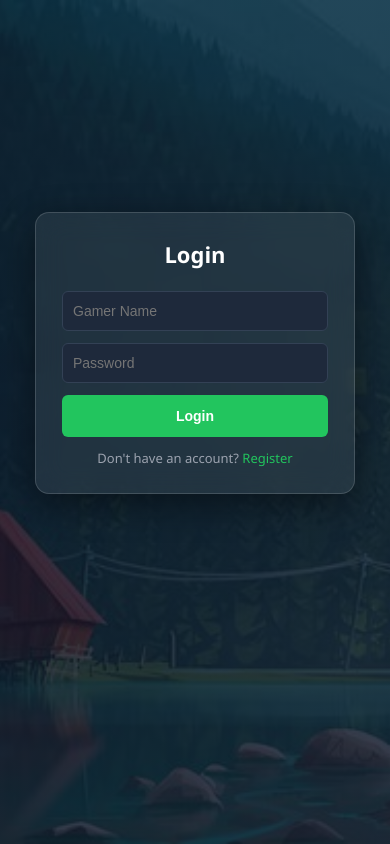
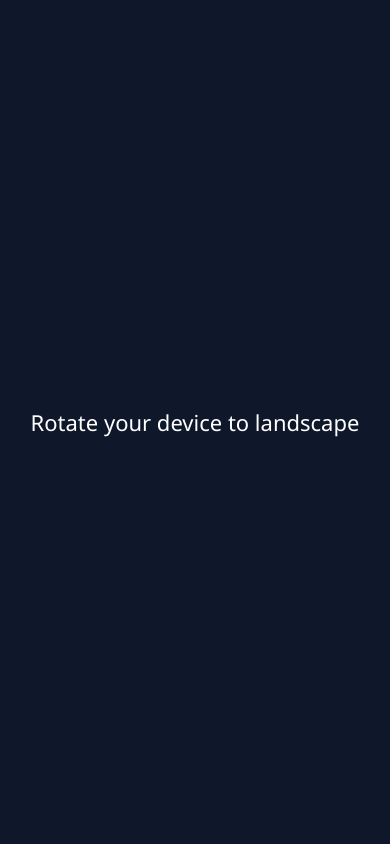
Before and after one commit to CodesCraft-404/Arcadify, a Django app: page / in a window 390 px wide. Run offline with Django 5.2, Linux system fonts and the light colour scheme.

Commit message:
Phone login and register UI3

```diff
--- a/accounts/templates/accounts/login_registration.html
+++ b/accounts/templates/accounts/login_registration.html
@@ -4,9 +4,13 @@
 <head>
 <meta charset="UTF-8">
 
-<meta name="viewport" content="width=device-width, initial-scale=1">
+<meta name="viewport" content="width=device-width, initial-scale=1, maximum-scale=1, user-scalable=no">
 
 <title>Arcade Login</title>
+
+<meta name="mobile-web-app-capable" content="yes">
+<meta name="apple-mobile-web-app-capable" content="yes">
+<meta name="apple-mobile-web-app-status-bar-style" content="black-translucent">
 
 <style>
 
@@ -33,7 +37,23 @@ body{
     color:white;
 }
 
-/* ---------- CARD ---------- */
+/* ---------- ROTATE WARNING ---------- */
+
+.rotate-warning{
+    display:none;
+    position:fixed;
+    top:0;
+    left:0;
+    width:100%;
+    height:100%;
+    background:#0f172a;
+    color:white;
+    font-size:22px;
+    justify-content:center;
+    align-items:center;
+    text-align:center;
+    z-index:999;
+}
 
 /* ---------- CONTAINER ---------- */
 
@@ -59,17 +79,17 @@ body{
 
     border:1px solid rgba(255,255,255,0.15);
 
-    box-shadow:
-    0 10px 35px rgba(0,0,0,0.45);
+    box-shadow:0 10px 35px rgba(0,0,0,0.45);
 
-    display:flex;
     flex-direction:column;
     gap:12px;
+
     display:none;
 }
 
 .panel.active{
     display:flex;
+    animation:panelFade .25s ease;
 }
 
 @keyframes panelFade{
@@ -81,13 +101,6 @@ body{
         opacity:1;
         transform:scale(1);
     }
-}
-
-
-.panel.active{
-    opacity:1;
-    transform:scale(1);
-    pointer-events:auto;
 }
 
 /* ---------- TITLE ---------- */
@@ -178,10 +191,28 @@ button:hover{
 
 }
 
+/* ---------- FORCE LANDSCAPE ---------- */
+
+@media screen and (orientation:portrait){
+
+.container{
+    display:none;
+}
+
+.rotate-warning{
+    display:flex;
+}
+
+}
+
 </style>
 </head>
 
 <body>
+
+<div class="rotate-warning">
+Rotate your device to landscape
+</div>
 
 <div class="container">
 
@@ -214,12 +245,6 @@ Don't have an account? <span>Register</span>
 
 <div class="title">Register</div>
 
-{% if messages %}
-{% for message in messages %}
-<div class="error">{{ message }}</div>
-{% endfor %}
-{% endif %}
-
 <input id="regName" placeholder="Your Name">
 <input id="regGamerName" placeholder="Gamer Name">
 <input id="regAge" type="number" placeholder="Age">
@@ -239,7 +264,21 @@ Already have an account? <span>Login</span>
 
 <script>
 
-/* PANEL SWITCH */
+/* ---------- FULLSCREEN ---------- */
+
+function goFullscreen(){
+
+if(document.documentElement.requestFullscreen){
+document.documentElement.requestFullscreen()
+}
+
+}
+
+document.addEventListener("click",function(){
+goFullscreen()
+},{once:true})
+
+/* ---------- PANEL SWITCH ---------- */
 
 function togglePanel(){
 
@@ -251,9 +290,14 @@ register.classList.toggle("active")
 
 }
 
-/* LOGIN */
+/* ---------- LOGIN ---------- */
 
 function submitLogin(){
+
+if(!loginGamerName.value || !loginPassword.value){
+alert("Please fill all fields")
+return
+}
 
 const form=document.createElement("form")
 form.method="POST"
@@ -270,9 +314,14 @@ form.submit()
 
 }
 
-/* REGISTER */
+/* ---------- REGISTER ---------- */
 
 function submitRegister(){
+
+if(!regName.value || !regGamerName.value || !regPassword.value){
+alert("Please fill all fields")
+return
+}
 
 const form=document.createElement("form")
 form.method="POST"
```
